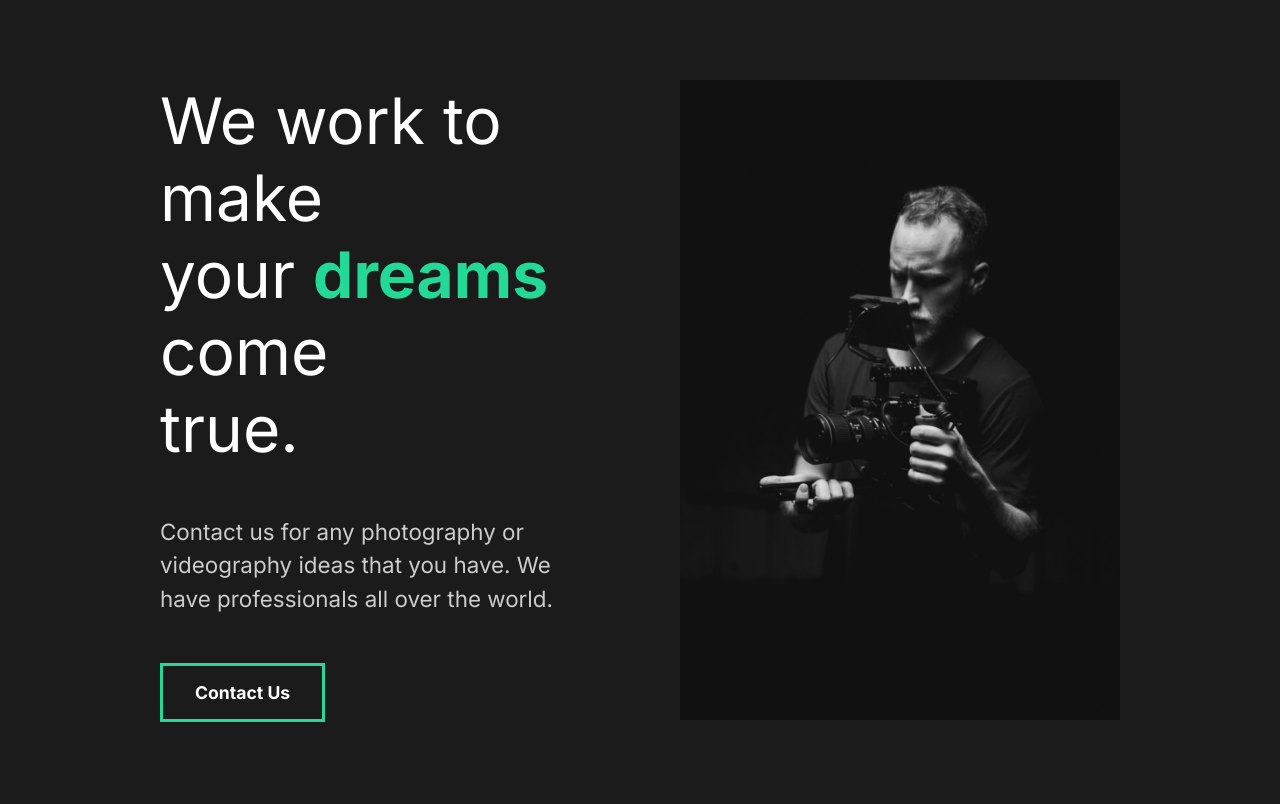
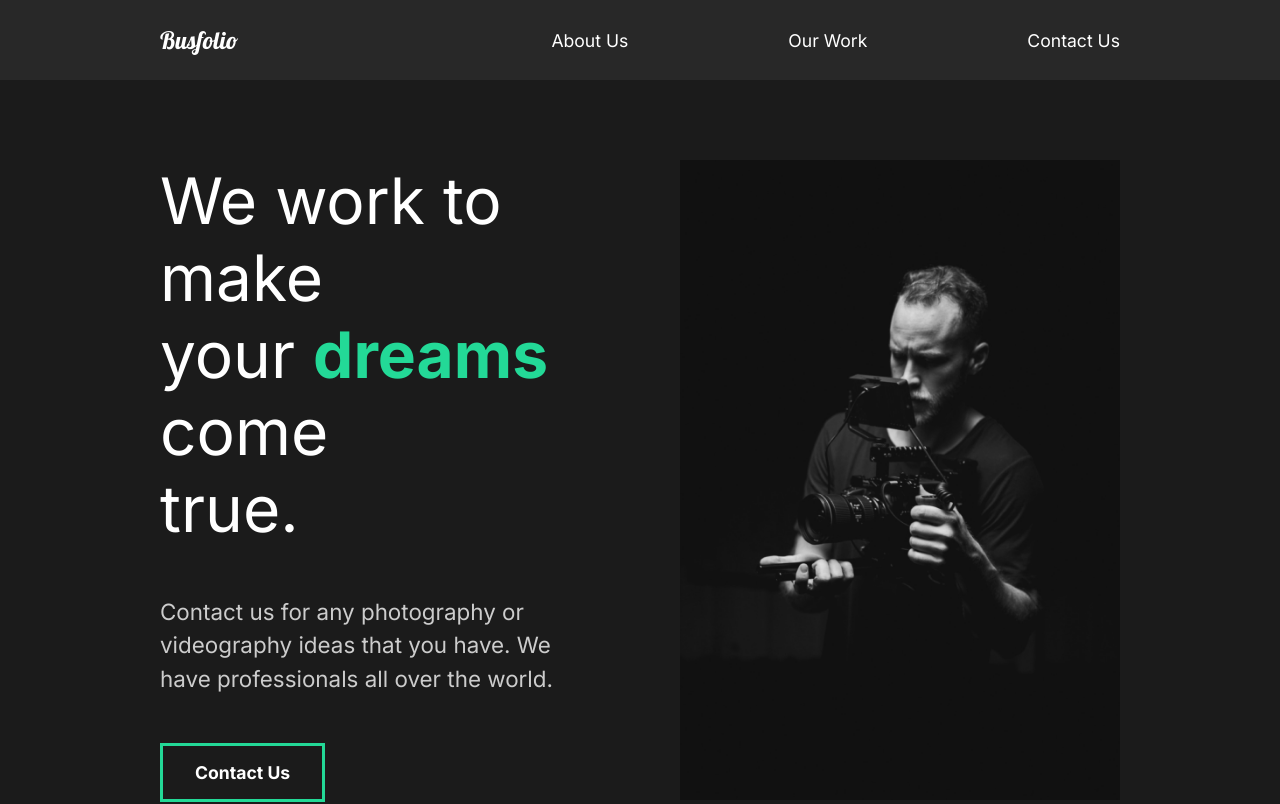
Before and after one commit to massjack1/busfolio, a React (Create React App) app: page / in a window 1280 px wide. Shown: the top 804 px of the page. Built offline with nearby package versions, Linux system fonts and the light colour scheme.

Commit message:
Create the Nav section

```diff
--- a/src/App.js
+++ b/src/App.js
@@ -3,11 +3,14 @@
 import GlobalStyle from "./components/GlobalStyle";
 //Import Pages
 import AboutUs from "./pages/AboutUs";
+import Nav from "./components/Nav";
 
 function App() {
   return (
     <div className="App">
+
       <GlobalStyle/>
+      <Nav />
       <AboutUs />
     </div>
   );
--- /dev/null
+++ b/src/components/Nav.js
@@ -0,0 +1,50 @@
+import React from "react";
+import styled from "styled-components";
+
+const Nav = () => {
+   return (
+        <StyledNav>
+            <h1><a id="Logo" href="#">Busfolio</a></h1>
+            <ul>
+                <li>
+                    <a href="#">About Us</a>
+                </li>
+                <li>
+                    <a href="#">Our Work</a>
+                </li>
+                <li>
+                    <a href="#">Contact Us</a>
+                </li>
+            </ul>
+        </StyledNav>
+   )
+};
+
+const StyledNav = styled.nav`
+    min-height: 10vh;
+    display: flex;
+    margin: auto;
+    justify-content: space-between;
+    align-items: center;
+    padding: 1rem 10rem;
+    background: #282828;
+    a {
+        color: white;
+        text-decoration: none;
+    }
+    ul {
+        display: flex;
+        list-style: none;
+    }
+    #Logo {
+        font-size: 1.5rem;
+        font-family: "Lobster", cursive;
+        font-weight: lighter;
+    }
+    li {
+        padding-left: 10rem;
+        position: relative;
+    }
+`;
+
+export default Nav;
```
